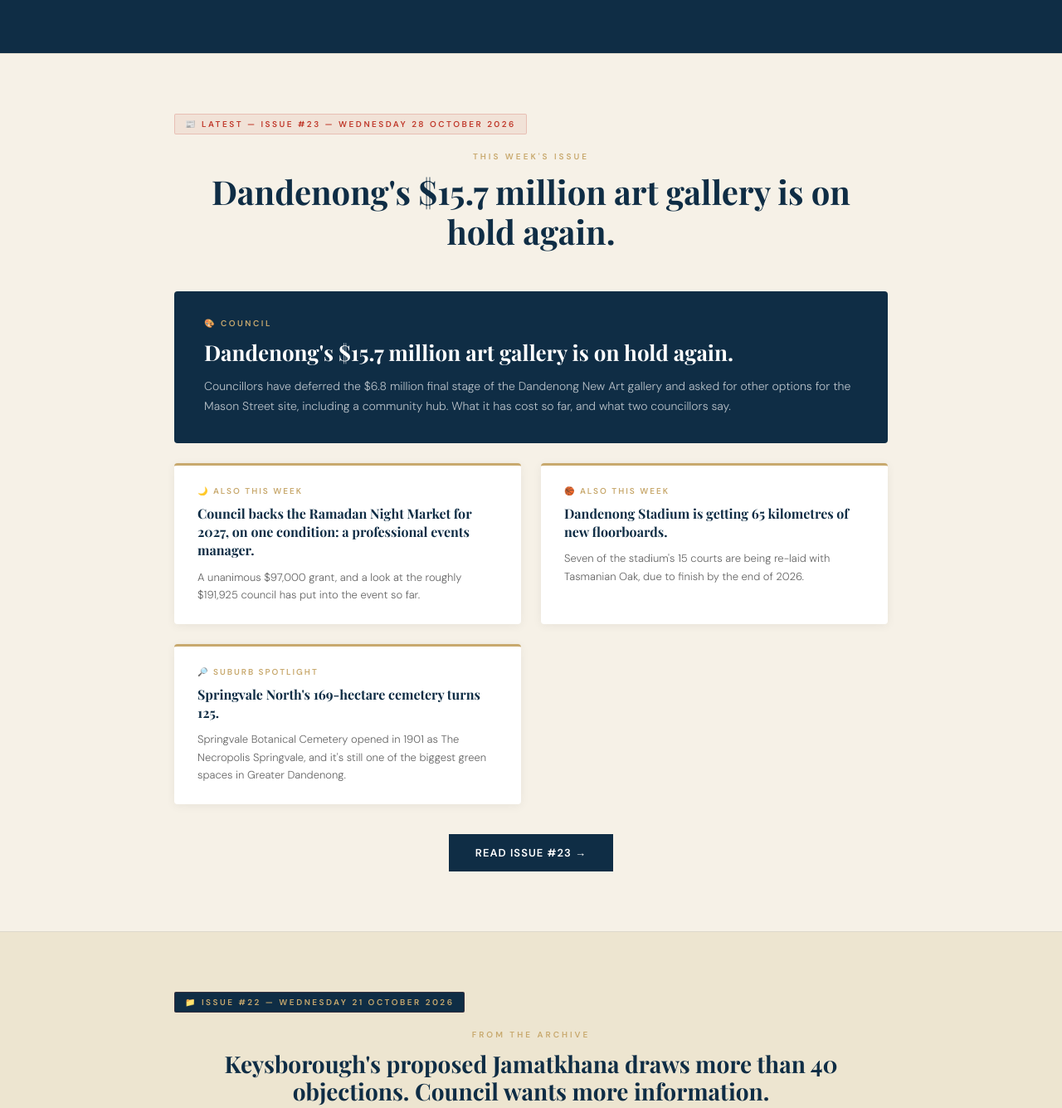
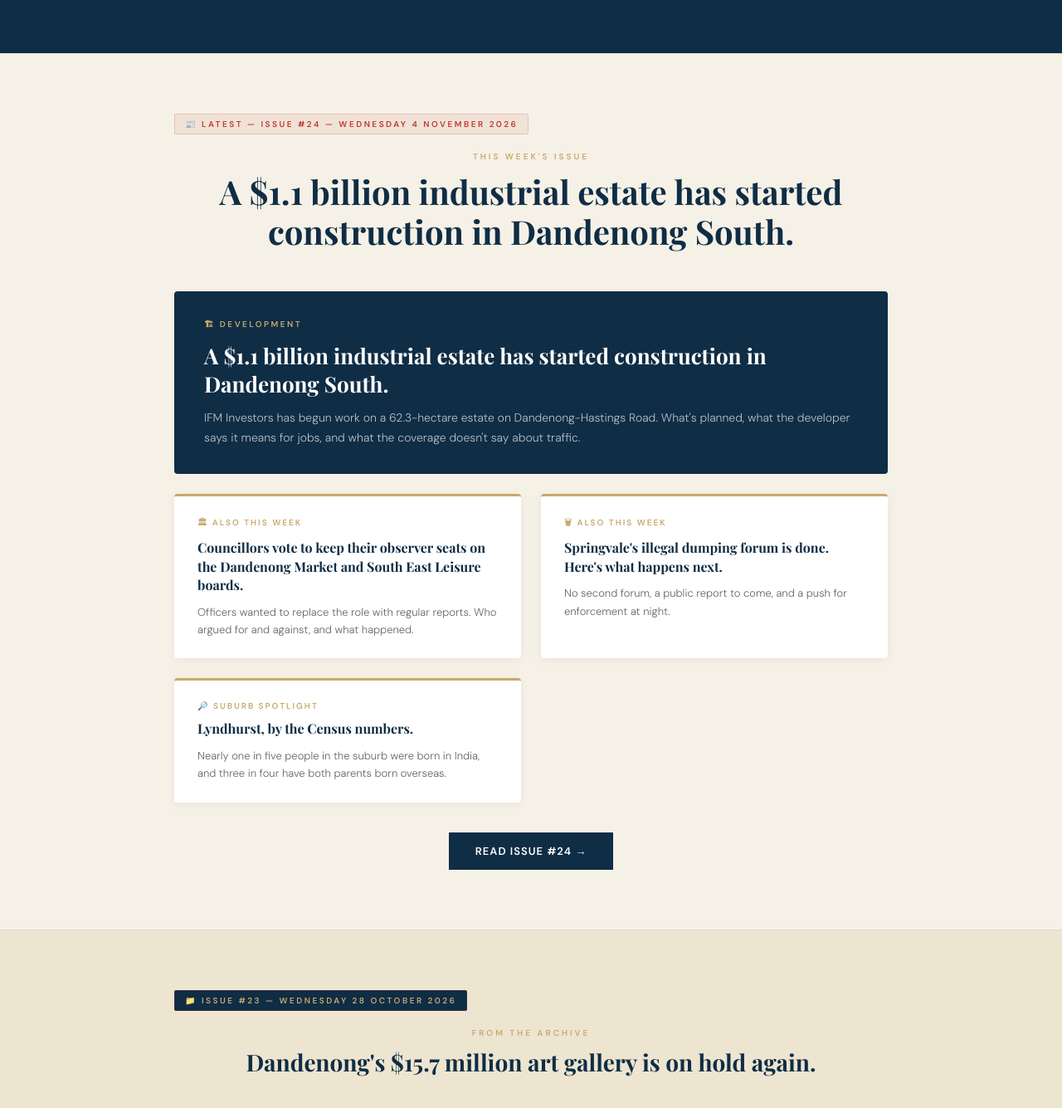
Before and after one commit to Tippitopher/thedandenonglocal.au, a plain HTML site: page index.html in a window 1280 px wide. Shown: the part 1000-2335 px from the top of the page at 83% size. Drawn offline with nearby package versions, Linux system fonts and the light colour scheme; a web font is replaced by a local one.

Commit message:
Add files via upload

```diff
--- a/index.html
+++ b/index.html
@@ -604,12 +604,53 @@
   </div>
 </section>
 
-<!-- ISSUE #23 PREVIEW -->
+<!-- ISSUE #24 PREVIEW -->
 <section class="issue-preview">
   <div class="preview-inner">
-    <span class="preview-badge">📰 Latest — Issue #23 — Wednesday 28 October 2026</span>
+    <span class="preview-badge">📰 Latest — Issue #24 — Wednesday 4 November 2026</span>
     <p class="section-label">This week's issue</p>
-    <h2 class="section-title">Dandenong's $15.7 million art gallery is on hold again.</h2>
+    <h2 class="section-title">A $1.1 billion industrial estate has started construction in Dandenong South.</h2>
+
+    <div class="preview-grid">
+
+      <div class="preview-main">
+        <div class="preview-main-tag">🏗 Development</div>
+        <h3>A $1.1 billion industrial estate has started construction in Dandenong South.</h3>
+        <p>IFM Investors has begun work on a 62.3-hectare estate on Dandenong-Hastings Road. What's planned, what the developer says it means for jobs, and what the coverage doesn't say about traffic.</p>
+      </div>
+
+      <div class="preview-card">
+        <div class="preview-card-tag">🏛 Also This Week</div>
+        <h4>Councillors vote to keep their observer seats on the Dandenong Market and South East Leisure boards.</h4>
+        <p>Officers wanted to replace the role with regular reports. Who argued for and against, and what happened.</p>
+      </div>
+
+      <div class="preview-card">
+        <div class="preview-card-tag">🗑 Also This Week</div>
+        <h4>Springvale's illegal dumping forum is done. Here's what happens next.</h4>
+        <p>No second forum, a public report to come, and a push for enforcement at night.</p>
+      </div>
+
+      <div class="preview-card">
+        <div class="preview-card-tag">🔎 Suburb Spotlight</div>
+        <h4>Lyndhurst, by the Census numbers.</h4>
+        <p>Nearly one in five people in the suburb were born in India, and three in four have both parents born overseas.</p>
+      </div>
+
+    </div>
+
+    <div style="text-align:center;">
+      <a href="https://thedandenonglocal.beehiiv.com/p/the-dandenong-local-issue-24" target="_blank" class="preview-read-link">Read Issue #24 →</a>
+    </div>
+  </div>
+</section>
+
+<!-- ISSUE #23 ARCHIVE -->
+<section class="issue-preview" style="background:#ede5d0;">
+  <div class="preview-inner">
+    <span class="preview-badge" style="background:var(--navy);color:var(--gold);">📁 Issue #23 — Wednesday 28 October 2026</span>
+    <p class="section-label">From the archive</p>
+    <h2 class="section-title" style="font-size:clamp(20px,3vw,28px);">Dandenong's $15.7 million art gallery is on hold again.</h2>
 
     <div class="preview-grid">
 
@@ -640,7 +681,7 @@
     </div>
 
     <div style="text-align:center;">
-      <a href="https://thedandenonglocal.beehiiv.com/p/the-dandenong-local-issue-23" target="_blank" class="preview-read-link">Read Issue #23 →</a>
+      <a href="https://thedandenonglocal.beehiiv.com/p/the-dandenong-local-issue-23" target="_blank" class="preview-read-link" style="background:var(--navy);">Read Issue #23 →</a>
     </div>
   </div>
 </section>
```
